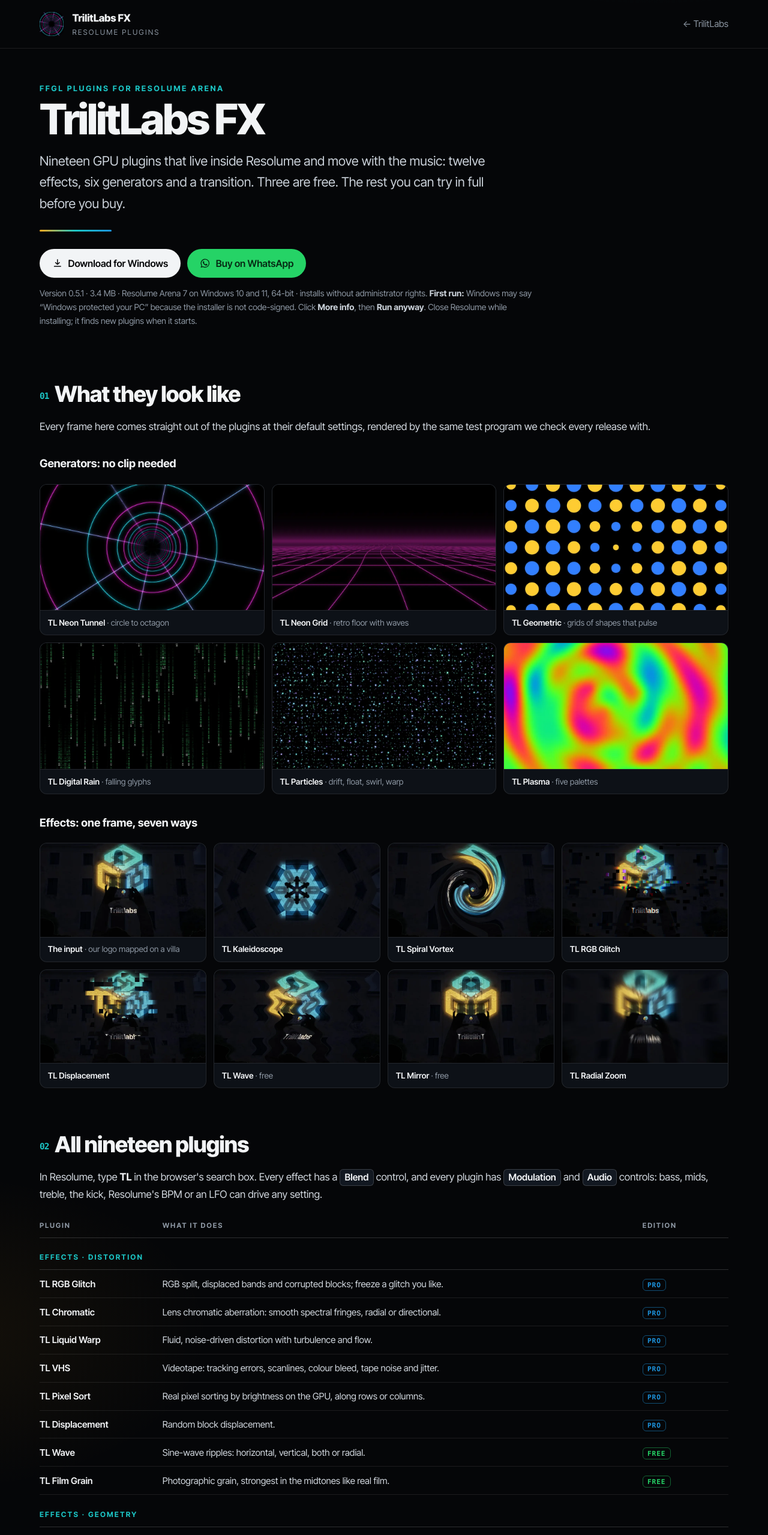
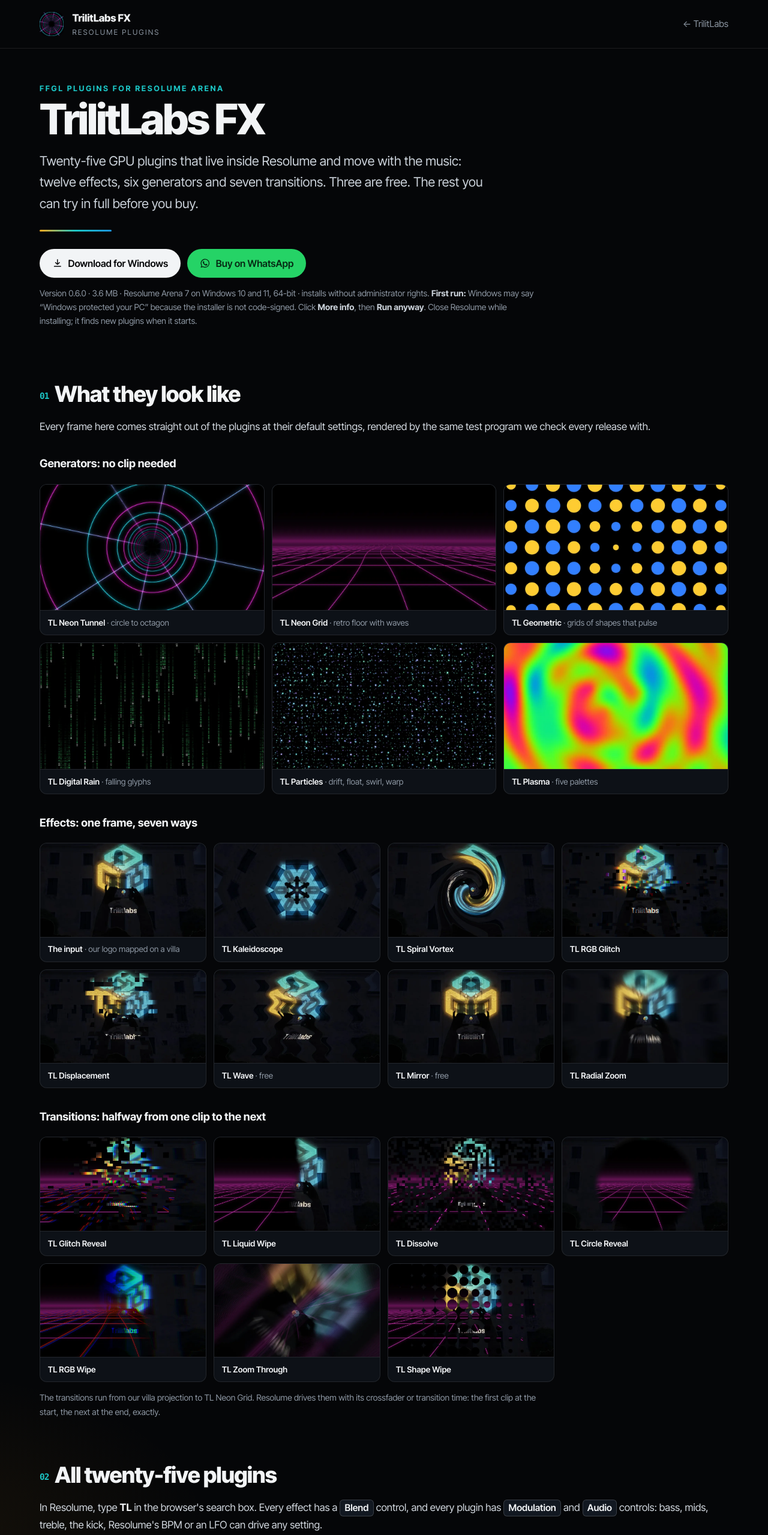
Before and after one commit to pscretn/pscretn.github.io, a plain HTML site: page TrilitLabsFX/index.html in a window 1280 px wide. Shown: the top 2559 px of the page at 60% size. Drawn offline with Linux system fonts and the light colour scheme; animation ran at ten frames a second.

Commit message:
TrilitLabs FX 0.6.0: seven transitions
The installer is now 0.6.0 with 25 plugins. The TrilitLabs FX page lists
the six new transitions (Glitch Reveal, Liquid Wipe, Dissolve, RGB Wipe,
Zoom Through, Shape Wipe) and shows each one halfway from our villa
projection into TL Neon Grid, rendered by the plugins themselves. The
TrilitLabs section and card count 25 plugins.

```diff
--- a/TrilitLabsFX/index.html
+++ b/TrilitLabsFX/index.html
@@ -4,10 +4,10 @@
 <meta charset="utf-8">
 <meta name="viewport" content="width=device-width, initial-scale=1, viewport-fit=cover">
 <title>TrilitLabs FX</title>
-<meta name="description" content="TrilitLabs FX: nineteen audio-reactive FFGL plugins for Resolume Arena on Windows. Twelve effects, six generators and a transition. Three are free; buy PRO or ULTIMATE on WhatsApp.">
+<meta name="description" content="TrilitLabs FX: twenty-five audio-reactive FFGL plugins for Resolume Arena on Windows. Twelve effects, six generators and seven transitions. Three are free; buy PRO or ULTIMATE on WhatsApp.">
 <meta name="theme-color" content="#050608">
 <meta property="og:title" content="TrilitLabs FX: plugins for Resolume">
-<meta property="og:description" content="Nineteen audio-reactive GPU plugins for Resolume Arena: glitch, VHS, pixel sort, kaleidoscope, neon generators and more. Try free, buy on WhatsApp.">
+<meta property="og:description" content="Twenty-five audio-reactive GPU plugins for Resolume Arena: glitch, VHS, pixel sort, kaleidoscope, neon generators, transitions and more. Try free, buy on WhatsApp.">
 <meta property="og:type" content="website">
 <meta property="og:image" content="https://pscretn.com/images/tlfx_cover.webp">
 <link rel="icon" href="../images/tlfx_icon.webp">
@@ -167,7 +167,7 @@
 <header class="hero">
   <div class="kicker">FFGL plugins for Resolume Arena</div>
   <h1>TrilitLabs FX</h1>
-  <p class="lede">Nineteen GPU plugins that live inside Resolume and move with the music: twelve effects, six generators and a transition. Three are free. The rest you can try in full before you buy.</p>
+  <p class="lede">Twenty-five GPU plugins that live inside Resolume and move with the music: twelve effects, six generators and seven transitions. Three are free. The rest you can try in full before you buy.</p>
   <div class="bar"></div>
   <div class="cta">
     <a class="btn btn-hot" href="TrilitLabsFX-Setup.exe" download>
@@ -180,7 +180,7 @@
     </a>
   </div>
   <p class="note">
-    Version 0.5.1 &middot; 3.4&nbsp;MB &middot; Resolume Arena 7 on Windows 10 and 11, 64-bit &middot; installs without administrator rights.
+    Version 0.6.0 &middot; 3.6&nbsp;MB &middot; Resolume Arena 7 on Windows 10 and 11, 64-bit &middot; installs without administrator rights.
     <b>First run:</b> Windows may say &ldquo;Windows protected your PC&rdquo; because the installer is not code-signed. Click <b>More info</b>, then <b>Run anyway</b>.
     Close Resolume while installing; it finds new plugins when it starts.
   </p>
@@ -209,10 +209,21 @@
     <figure><img src="../images/tlfx_mirror.webp" alt="TL Mirror: the left half of the frame mirrored onto the right" width="960" height="540" loading="lazy" decoding="async"><figcaption><b>TL Mirror</b> &middot; free</figcaption></figure>
     <figure><img src="../images/tlfx_radial_zoom.webp" alt="TL Radial Zoom: the logo smeared outward from the centre in a zoom blur" width="960" height="540" loading="lazy" decoding="async"><figcaption><b>TL Radial Zoom</b></figcaption></figure>
   </div>
+  <h3>Transitions: halfway from one clip to the next</h3>
+  <div class="gallery">
+    <figure><img src="../images/tlfx_mix_glitch_reveal.webp" alt="TL Glitch Reveal halfway: the villa breaking into blocks of a neon grid, with red and blue tearing" width="960" height="540" loading="lazy" decoding="async"><figcaption><b>TL Glitch Reveal</b></figcaption></figure>
+    <figure><img src="../images/tlfx_mix_liquid_wipe.webp" alt="TL Liquid Wipe halfway: a soft, wavy edge between the neon grid and the villa" width="960" height="540" loading="lazy" decoding="async"><figcaption><b>TL Liquid Wipe</b></figcaption></figure>
+    <figure><img src="../images/tlfx_mix_dissolve.webp" alt="TL Dissolve halfway: the villa and the neon grid mixed cell by cell" width="960" height="540" loading="lazy" decoding="async"><figcaption><b>TL Dissolve</b></figcaption></figure>
+    <figure><img src="../images/tlfx_mix_circle_reveal.webp" alt="TL Circle Reveal halfway: the neon grid inside a circle over the villa" width="960" height="540" loading="lazy" decoding="async"><figcaption><b>TL Circle Reveal</b></figcaption></figure>
+    <figure><img src="../images/tlfx_mix_rgb_wipe.webp" alt="TL RGB Wipe halfway: red, green and blue edges sweeping across the villa into the neon grid" width="960" height="540" loading="lazy" decoding="async"><figcaption><b>TL RGB Wipe</b></figcaption></figure>
+    <figure><img src="../images/tlfx_mix_zoom_through.webp" alt="TL Zoom Through halfway: the villa and the grid twisted into a zoom blur" width="960" height="540" loading="lazy" decoding="async"><figcaption><b>TL Zoom Through</b></figcaption></figure>
+    <figure><img src="../images/tlfx_mix_shape_wipe.webp" alt="TL Shape Wipe halfway: circles of the neon grid growing across the villa from the left" width="960" height="540" loading="lazy" decoding="async"><figcaption><b>TL Shape Wipe</b></figcaption></figure>
+  </div>
+  <p class="note">The transitions run from our villa projection to TL Neon Grid. Resolume drives them with its crossfader or transition time: the first clip at the start, the next at the end, exactly.</p>
 </section>
 
 <section id="plugins">
-  <h2><span class="n">02</span>All nineteen plugins</h2>
+  <h2><span class="n">02</span>All twenty-five plugins</h2>
   <p>In Resolume, type <b>TL</b> in the browser's search box. Every effect has a <span class="ui">Blend</span> control, and every plugin has <span class="ui">Modulation</span> and <span class="ui">Audio</span> controls: bass, mids, treble, the kick, Resolume's BPM or an LFO can drive any setting.</p>
   <table class="plugins">
     <thead><tr><th>Plugin</th><th>What it does</th><th>Edition</th></tr></thead>
@@ -238,8 +249,14 @@
       <tr><td>TL Neon Tunnel</td><td>A tunnel of neon rings and lines, circle to octagon.</td><td><span class="ed ult">ULTIMATE</span></td></tr>
       <tr><td>TL Geometric</td><td>Grids of circles, squares, triangles, hexagons or lines that pulse and wave.</td><td><span class="ed ult">ULTIMATE</span></td></tr>
       <tr><td>TL Neon Grid</td><td>A retro perspective grid with waves, fog and a glowing horizon.</td><td><span class="ed ult">ULTIMATE</span></td></tr>
-      <tr class="group"><td colspan="3">Transition</td></tr>
+      <tr class="group"><td colspan="3">Transitions</td></tr>
+      <tr><td>TL Glitch Reveal</td><td>A blocky, jagged wipe with sliding bands, flicker and RGB split.</td><td><span class="ed ult">ULTIMATE</span></td></tr>
+      <tr><td>TL Liquid Wipe</td><td>A wipe whose edge flows like liquid and bends both pictures.</td><td><span class="ed ult">ULTIMATE</span></td></tr>
+      <tr><td>TL Dissolve</td><td>The next clip appears cell by cell, randomly or along a direction.</td><td><span class="ed ult">ULTIMATE</span></td></tr>
       <tr><td>TL Circle Reveal</td><td>A circular wipe from one clip to the next, opening or closing.</td><td><span class="ed ult">ULTIMATE</span></td></tr>
+      <tr><td>TL RGB Wipe</td><td>Red, green and blue sweep across one after another.</td><td><span class="ed ult">ULTIMATE</span></td></tr>
+      <tr><td>TL Zoom Through</td><td>Fly through one clip into the next, with twist and zoom blur.</td><td><span class="ed ult">ULTIMATE</span></td></tr>
+      <tr><td>TL Shape Wipe</td><td>Circles, squares, diamonds, triangles or hexagons grow to reveal the next clip.</td><td><span class="ed ult">ULTIMATE</span></td></tr>
     </tbody>
   </table>
   <p class="note">The generators can draw on a transparent background, to layer them over your clips. Most plugins take under 1&nbsp;ms a frame at 4K on a laptop GTX&nbsp;1650.</p>
@@ -265,7 +282,7 @@
       <ul>
         <li>All 12 effects, no watermark</li>
         <li>Audio modulation: bass, mids, treble, kick, BPM, LFO</li>
-        <li class="no">Generators and the transition</li>
+        <li class="no">Generators and transitions</li>
       </ul>
       <a class="btn btn-wa" href="#buy" data-edition="PRO">Buy PRO on WhatsApp</a>
     </div>
@@ -274,9 +291,9 @@
       <h3>ULTIMATE</h3>
       <div class="price" data-price="ULTIMATE">Price on WhatsApp<small>one-time, for one computer</small></div>
       <ul>
-        <li>All 19 plugins, no watermark</li>
+        <li>All 25 plugins, no watermark</li>
         <li>Audio modulation on every plugin</li>
-        <li>The six generators and TL Circle Reveal</li>
+        <li>The six generators and the seven transitions</li>
       </ul>
       <a class="btn btn-wa" href="#buy" data-edition="ULTIMATE">Buy ULTIMATE on WhatsApp</a>
     </div>
@@ -292,7 +309,7 @@
         <legend>Edition</legend>
         <div class="choice">
           <input type="radio" name="edition" id="ed-pro" value="PRO"><label for="ed-pro">PRO<small>all 12 effects</small></label>
-          <input type="radio" name="edition" id="ed-ult" value="ULTIMATE" checked><label for="ed-ult">ULTIMATE<small>all 19 plugins</small></label>
+          <input type="radio" name="edition" id="ed-ult" value="ULTIMATE" checked><label for="ed-ult">ULTIMATE<small>all 25 plugins</small></label>
         </div>
       </fieldset>
       <fieldset>
```
Also changed, not shown: trilitlabs.html (+7 -7 lines), images/tlfx_mix_circle_reveal.webp (added), images/tlfx_mix_dissolve.webp (added), images/tlfx_mix_glitch_reveal.webp (added), images/tlfx_mix_liquid_wipe.webp (added), images/tlfx_mix_rgb_wipe.webp (added), images/tlfx_mix_shape_wipe.webp (added), images/tlfx_mix_zoom_through.webp (added), 1 other file.
